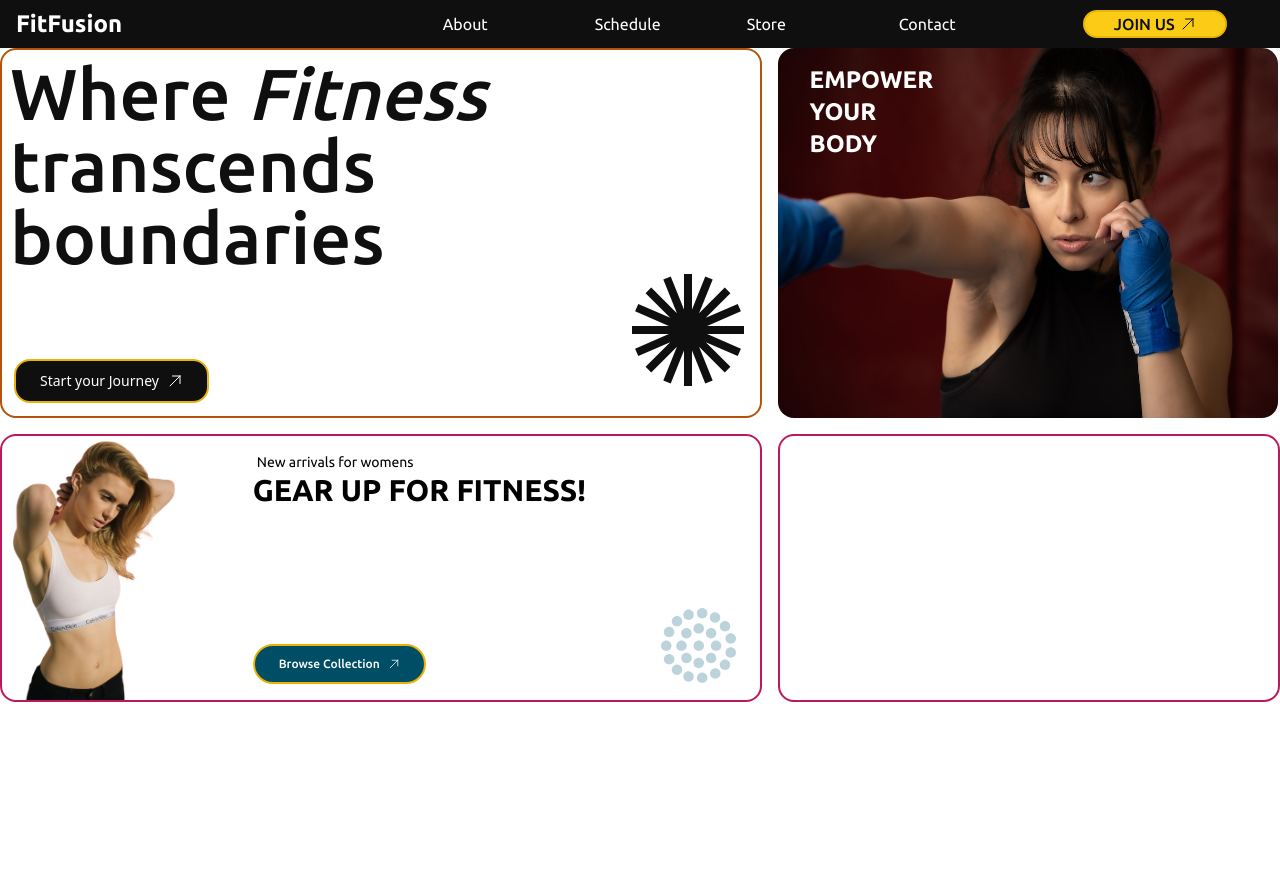
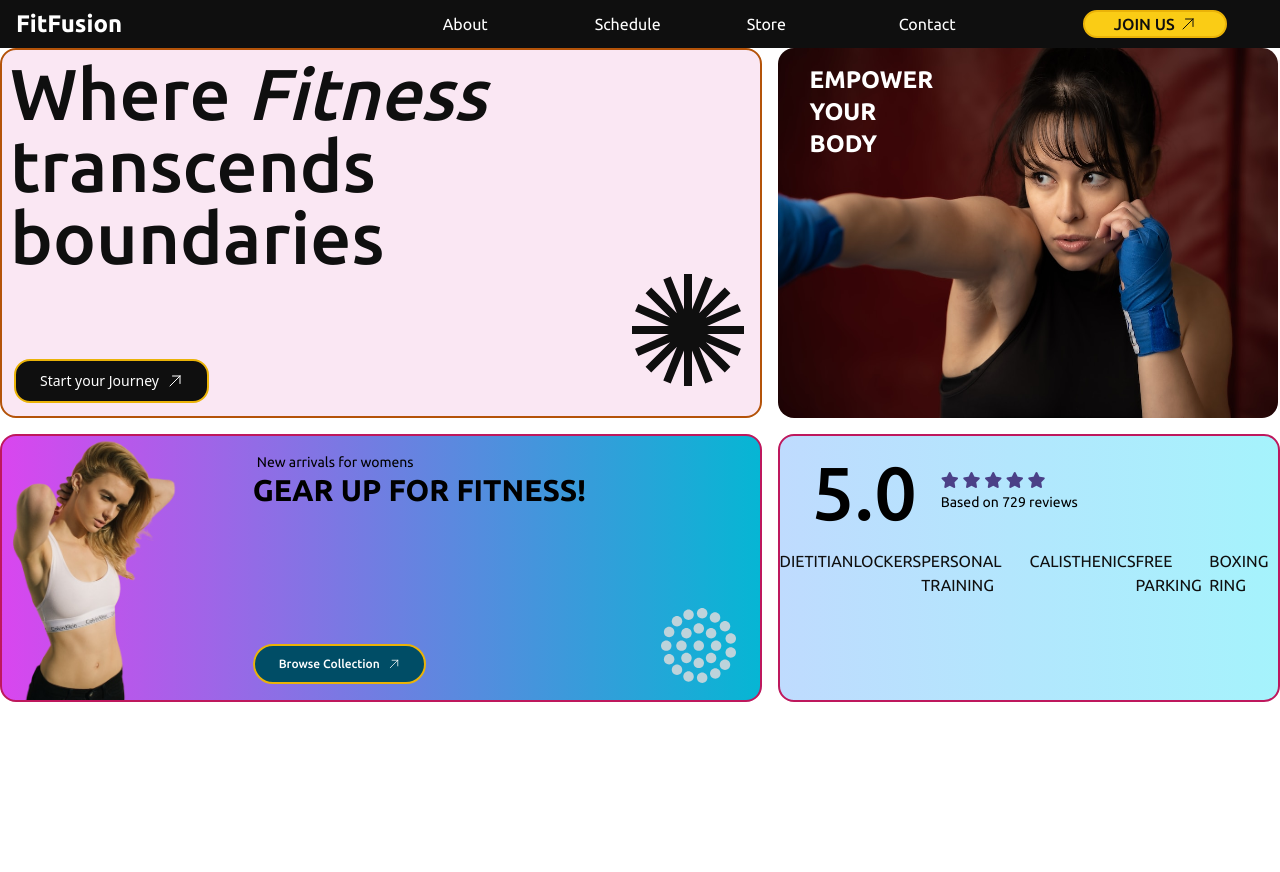
Before and after one commit to srshankar145/FitFusionPj, a website: page src/index.html in a window 1280 px wide. Drawn offline with Linux system fonts and the light colour scheme.

Commit message:
Adding bottom right card changes

```diff
--- a/src/index.html
+++ b/src/index.html
@@ -12,6 +12,15 @@
     <link
       href="https://fonts.googleapis.com/css2?family=Ubuntu:wght@300;400;500;700&display=swap"
       rel="stylesheet"
+    />
+
+    <!--Font Awesome CDN  -->
+    <link
+      rel="stylesheet"
+      href="https://cdnjs.cloudflare.com/ajax/libs/font-awesome/6.5.1/css/all.min.css"
+      integrity="sha512-DTOQO9RWCH3ppGqcWaEA1BIZOC6xxalwEsw9c2QQeAIftl+Vegovlnee1c9QX4TctnWMn13TZye+giMm8e2LwA=="
+      crossorigin="anonymous"
+      referrerpolicy="no-referrer"
     />
   </head>
   <body>
@@ -64,7 +73,7 @@
       <div class="heroSection grid grid-cols-10 gap-4">
         <!-- radial-gradient(34.67% 21.63% at 27.18% 13.73%, #FFF9E5 0%, #FFF3CC 100%) -->
         <div
-          class="card1 col-span-6 border-2 border-amber-700 rounded-2xl bg-[radial-gradient(34.67% 21.63% at 27.18% 13.73%, #FFF9E5 0%, #FFF3CC 100%)]"
+          class="card1 col-span-6 border-2 border-amber-700 rounded-2xl bg-[radial-gradient(34.67% 21.63% at 27.18% 13.73%, #FFF9E5 0%, #FFF3CC 100%)] bg-[#FAE7F3]"
         >
           <div class="pt-2 pl-2">
             <h2 class="font-Ubuntu text-7xl text-[#0F0F0F] font-medium">
@@ -120,7 +129,7 @@
         class="grid grid-cols-10 gap-4 border-lime-800 font-Ubuntu mt-4 mb-8"
       >
         <div
-          class="leftCard col-span-6 flex justify-between rounded-2xl border-2 border-pink-700 bg-[radial-gradient(55.06% 7.38% at 47.29% 4.52%, #ADDCEB 0%, #5CB8D6 100%)]"
+          class="leftCard col-span-6 flex justify-between rounded-2xl border-2 border-pink-700 bg-gradient-to-r from-fuchsia-500 to-cyan-500"
         >
           <div class="FirstWomen w-44">
             <img src="../imgs/Women_Img.png" alt="" />
@@ -158,8 +167,31 @@
           </div>
         </div>
         <div
-          class="rightCard col-span-4 rounded-2xl border-2 border-pink-700"
-        ></div>
+          class="rightCard col-span-4 rounded-2xl border-2 border-pink-700 bg-[ radial-gradient(35.43% 17.02% at 27.82% 10.31%, #CBC2FF 0%, #A797FF 100%)] bg-gradient-to-r from-blue-200 to-cyan-200"
+        >
+          <div class="Review_Rating flex">
+            <h2 class="pl-8 text-[75px] font-medium">5.0</h2>
+            <div class="pt-8 pl-6">
+              <div class="stars text-[#4B4087]">
+                <i class="fa-solid fa-star"></i>
+                <i class="fa-solid fa-star"></i>
+                <i class="fa-solid fa-star"></i>
+                <i class="fa-solid fa-star"></i>
+                <i class="fa-solid fa-star"></i>
+              </div>
+              <h4 class="text-sm">Based on 729 reviews</h4>
+            </div>
+          </div>
+
+          <div class="Facilities text-[#0F0F0F] flex">
+            <h4>DIETITIAN</h4>
+            <h4>LOCKERS</h4>
+            <h4>PERSONAL TRAINING</h4>
+            <h4>CALISTHENICS</h4>
+            <h4>FREE PARKING</h4>
+            <h4>BOXING RING</h4>
+          </div>
+        </div>
       </div>
     </section>
   </body>
```
Also changed, not shown: dist/output.css.
